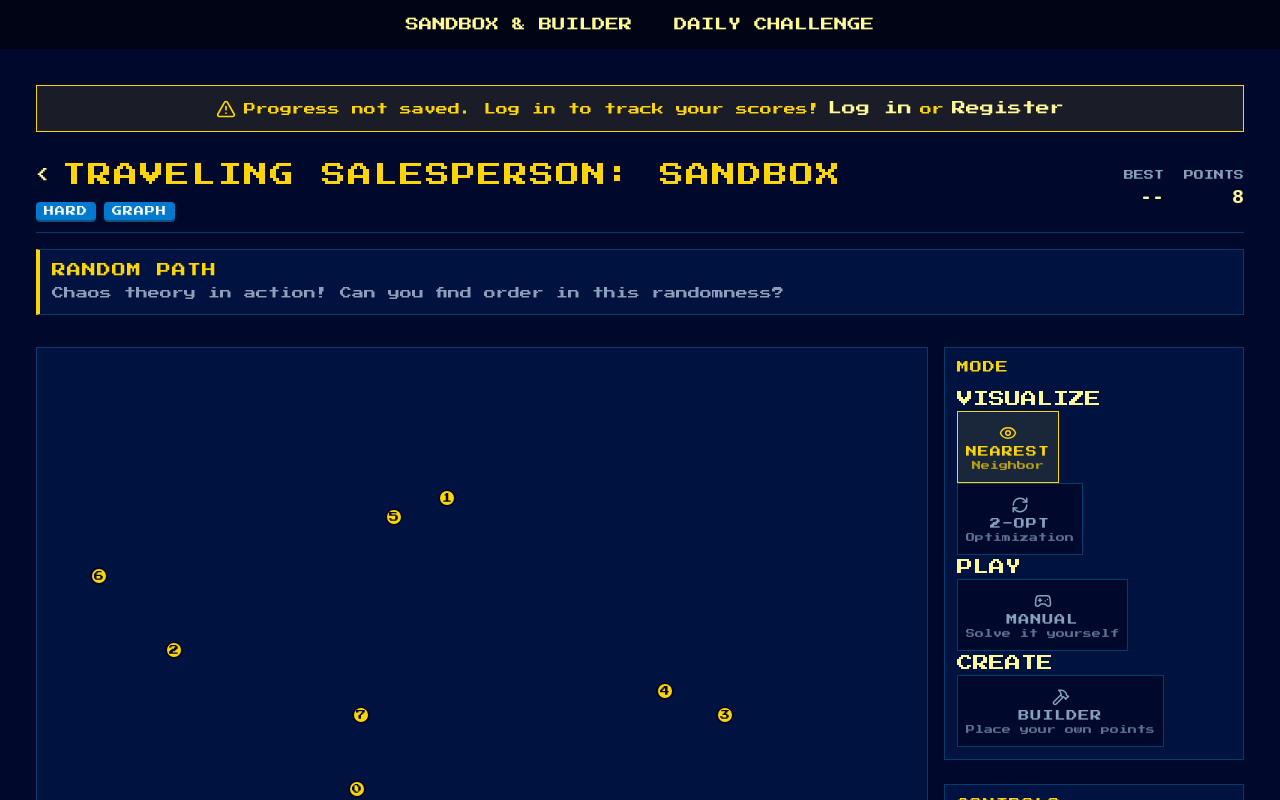
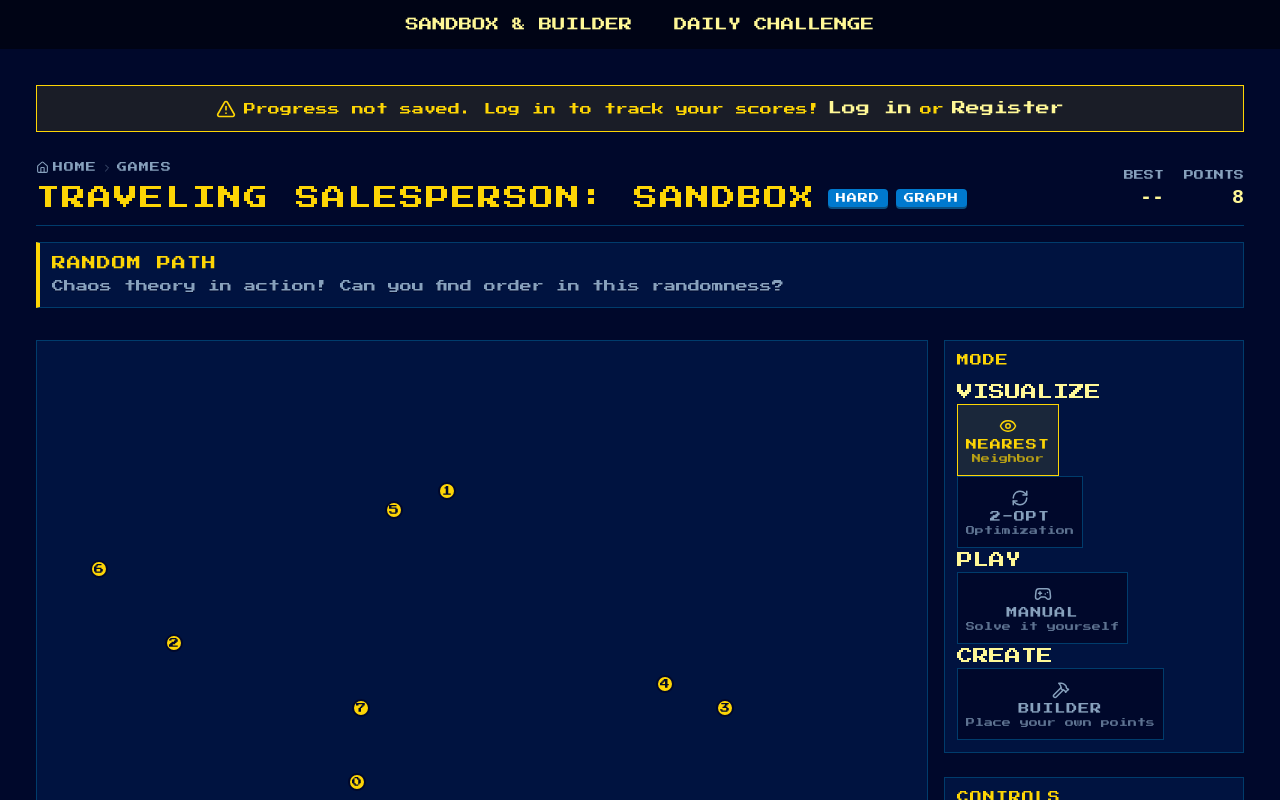
Before and after one commit to TeachingHub/algoarcade, a React app in the folder frontend/: page /games in a window 1280 px wide. Both pictures are taken after a click on the element 246 px from the left and 546 px from the top of the page. Shown: the top 800 px of the page. Built offline with nearby package versions, Linux system fonts and the light colour scheme; no server answers; the HTML template or start-up script is replaced by a standard one.

Commit message:
Feature: Added Breadcrumbs

```diff
--- a/frontend/src/components/games/shared/GameHeader.tsx
+++ b/frontend/src/components/games/shared/GameHeader.tsx
@@ -1,8 +1,8 @@
 import styles from "@/styles/components/games/shared/GameHeader.module.css";
 
-
-import Button from "@/components/shared/Button";
 import Badge from "@/components/shared/Badge";
+import { Home, ChevronRight } from "lucide-react";
+import { Link } from "react-router";
 
 interface GameStat {
     label: string;
@@ -25,10 +25,18 @@ export default function GameHeader({
     return (
         <div className={styles.header}>
             <div className={styles.headerLeft}>
-                <div className={styles.headerLeftText}>
-                    <Button style={["link"]} to={backLink} >{"<"}</Button>
+                <nav className={styles.breadcrumbs}>
+                    <Link to="/" className={styles.breadcrumbLink}>
+                        <Home size={13} />
+                        <span>HOME</span>
+                    </Link>
+                    <ChevronRight size={12} className={styles.breadcrumbSeparator} />
+                    <Link to={backLink} className={styles.breadcrumbLink}>
+                        GAMES
+                    </Link>
+                </nav>
+                <div className={styles.titleRow}>
                     <h1 className={styles.title}>{title}</h1>
-                </div>
                     {badges.length > 0 && (
                         <div className={styles.badges}>
                             {badges.map((badge, index) => (
@@ -36,6 +44,7 @@ export default function GameHeader({
                             ))}
                         </div>
                     )}
+                </div>
             </div>
             {stats.length > 0 && (
                 <div className={styles.stats}>
--- a/frontend/src/styles/components/games/shared/GameHeader.module.css
+++ b/frontend/src/styles/components/games/shared/GameHeader.module.css
@@ -1,7 +1,7 @@
 .header {
     display: flex;
     justify-content: space-between;
-    align-items: center;
+    align-items: flex-end;
     padding-bottom: var(--space-md);
     border-bottom: 1px solid var(--border);
 }
@@ -9,10 +9,41 @@
 .headerLeft {
     display: flex;
     flex-direction: column;
-    gap: var(--space-md);
+    gap: var(--space-sm);
 }
 
-.headerLeftText {
+/* ─── Breadcrumbs ─────────────────────────────────────────── */
+
+.breadcrumbs {
+    display: flex;
+    align-items: center;
+    gap: var(--space-xs);
+}
+
+.breadcrumbLink {
+    display: flex;
+    align-items: center;
+    gap: 4px;
+    font-size: 10px;
+    font-weight: bold;
+    letter-spacing: 1px;
+    color: var(--muted-foreground);
+    text-decoration: none;
+    transition: color 0.2s;
+}
+
+.breadcrumbLink:hover {
+    color: var(--primary);
+}
+
+.breadcrumbSeparator {
+    color: var(--muted-foreground);
+    opacity: 0.5;
+}
+
+/* ─── Title Row ───────────────────────────────────────────── */
+
+.titleRow {
     display: flex;
     align-items: center;
     gap: var(--space-md);
@@ -29,6 +60,8 @@
     display: flex;
     gap: var(--space-sm);
 }
+
+/* ─── Stats ───────────────────────────────────────────────── */
 
 .stats {
     display: flex;
```
Lines whose indentation alone changed are shown as unchanged.
